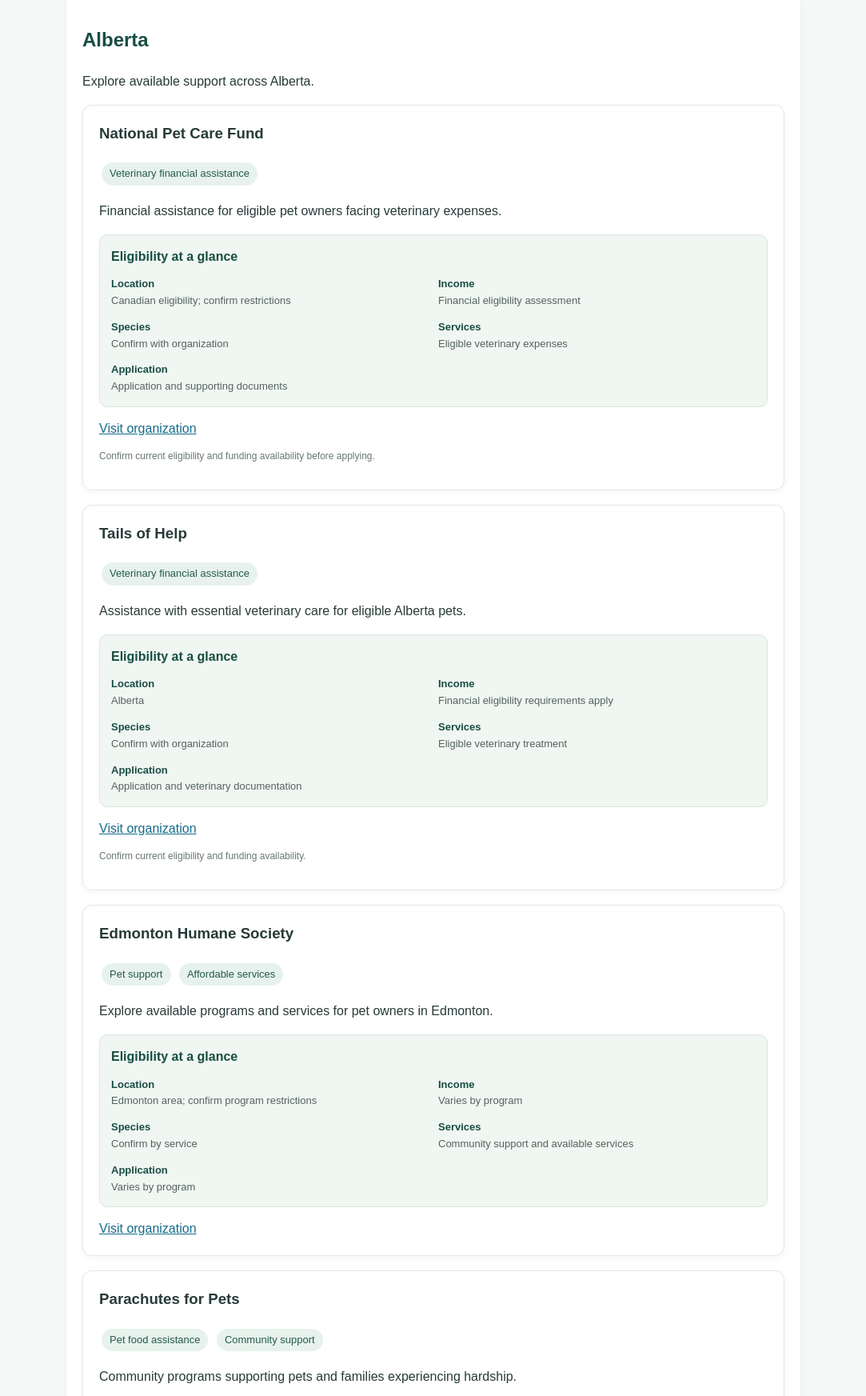
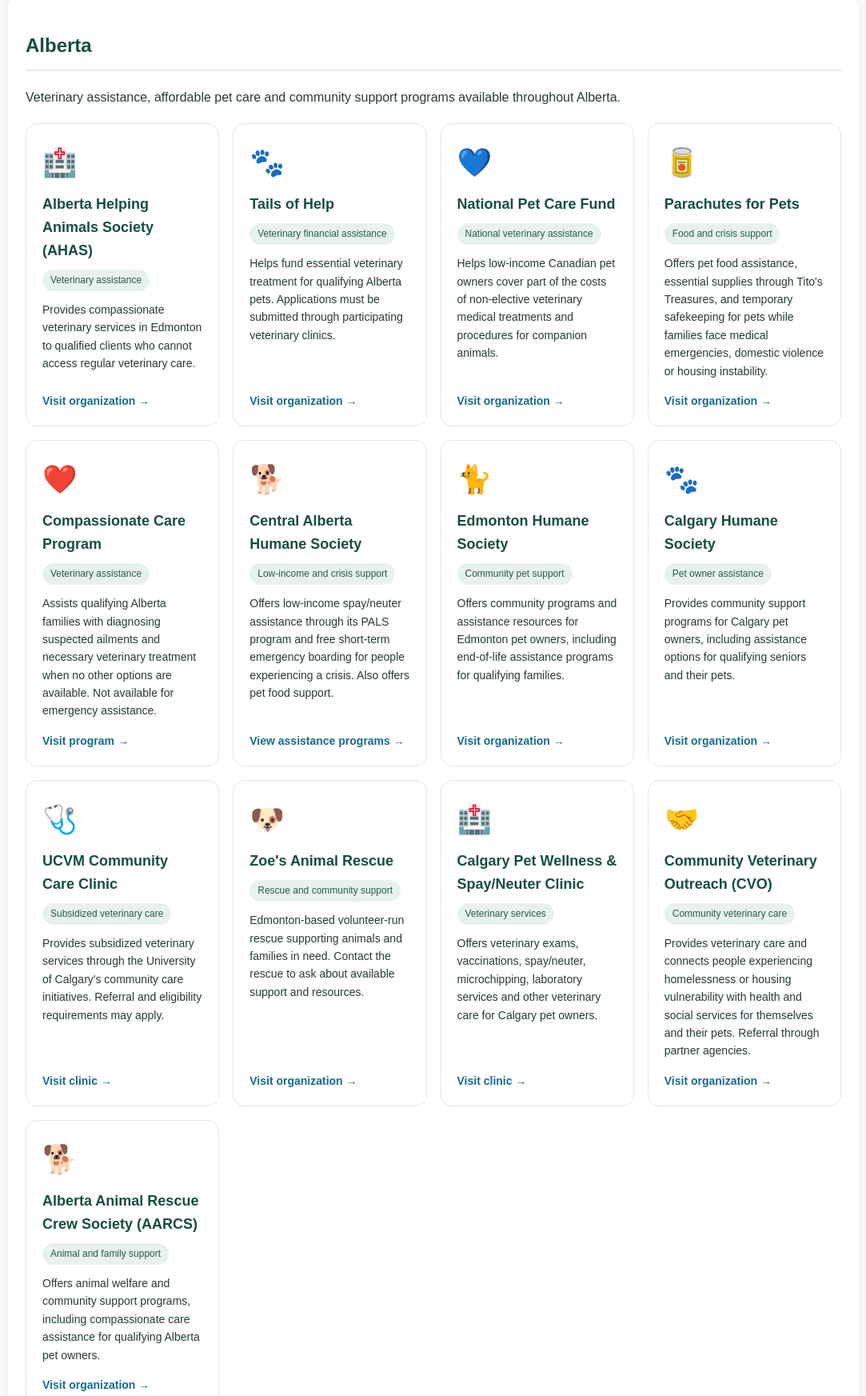
Before and after one commit to jblakeley86/canadian-pet-support-network, a plain HTML site: page financial-assistance.html in a window 1280 px wide. Shown: the part 718-2463 px from the top of the page at 80% size, without its empty margins (98-1181 px from the left). Drawn offline with Linux system fonts and the light colour scheme.

Commit message:
Update title and improve styling in HTML

```diff
--- a/financial-assistance.html
+++ b/financial-assistance.html
@@ -4,10 +4,13 @@
 <head>
 <meta charset="UTF-8">
 <meta name="viewport" content="width=device-width, initial-scale=1.0">
-<title>Pet Financial Assistance | CPSN</title>
+
+<title>Pet Financial Assistance | Canadian Pet Support Network</title>
 
 <style>
-* { box-sizing: border-box; }
+* {
+  box-sizing: border-box;
+}
 
 body {
   margin: 0;
@@ -20,101 +23,138 @@ body {
 header {
   background: #174d43;
   color: white;
-  padding: 35px 20px;
+  padding: 38px 20px;
   text-align: center;
 }
 
-main {
-  max-width: 950px;
-  margin: 30px auto;
-  padding: 0 16px;
+header h1 {
+  margin: 0 0 10px;
 }
 
-.intro, .province, .organization {
+header p {
+  margin: 5px 0;
+}
+
+main {
+  max-width: 1100px;
+  margin: 30px auto;
+  padding: 0 18px;
+}
+
+.intro,
+.rescue-notice,
+.province {
   background: white;
-  border-radius: 12px;
-  padding: 20px;
-  margin-bottom: 18px;
+  border-radius: 14px;
+  padding: 22px;
+  margin-bottom: 22px;
   box-shadow: 0 2px 8px #0000000c;
 }
 
-.province h2 { color: #174d43; }
+.rescue-notice {
+  border-left: 5px solid #d69b43;
+  background: #fffaf0;
+}
+
+.rescue-notice h2 {
+  margin-top: 0;
+  color: #76501d;
+}
+
+.province h2 {
+  color: #174d43;
+  border-bottom: 2px solid #e3ece7;
+  padding-bottom: 10px;
+}
+
+.organization-grid {
+  display: grid;
+  grid-template-columns: repeat(auto-fit, minmax(240px, 1fr));
+  gap: 17px;
+  margin-top: 20px;
+}
 
 .organization {
+  background: white;
   border: 1px solid #e1e9e5;
+  border-radius: 14px;
+  padding: 20px;
+  display: flex;
+  flex-direction: column;
+  transition: transform 0.2s, box-shadow 0.2s;
 }
 
-.organization h3 { margin-top: 0; }
+.organization:hover {
+  transform: translateY(-3px);
+  box-shadow: 0 5px 16px #00000012;
+}
 
-.tag {
+.organization-icon {
+  font-size: 35px;
+  margin-bottom: 10px;
+}
+
+.organization h3 {
+  color: #174d43;
+  font-size: 18px;
+  margin: 0 0 9px;
+}
+
+.organization p {
+  font-size: 14px;
+  margin: 0 0 15px;
+  flex-grow: 1;
+}
+
+.category {
   display: inline-block;
   background: #e8f2ed;
   color: #245b4d;
+  border-radius: 20px;
   padding: 4px 10px;
-  border-radius: 20px;
-  font-size: 13px;
-  margin: 3px;
+  font-size: 12px;
+  margin-bottom: 12px;
+  align-self: flex-start;
 }
 
-.eligibility {
-  background: #f0f6f2;
-  border: 1px solid #d7e5dc;
-  border-radius: 10px;
-  padding: 14px;
-  margin: 14px 0;
+.organization a {
+  color: #176b8a;
+  font-weight: bold;
+  text-decoration: none;
+  font-size: 14px;
+  margin-top: auto;
 }
 
-.eligibility h4 {
-  margin: 0 0 12px;
-  color: #174d43;
+.organization a:hover {
+  text-decoration: underline;
 }
 
-.eligibility-grid {
-  display: grid;
-  grid-template-columns: 1fr 1fr;
-  gap: 12px;
+.coming {
+  color: #777;
 }
-
-.eligibility-item {
-  font-size: 13px;
-}
-
-.eligibility-item strong {
-  display: block;
-  color: #174d43;
-}
-
-.eligibility-item span {
-  color: #52645e;
-}
-
-.rescue-first {
-  background: #fff4df;
-  border-left: 4px solid #d59b3b;
-  padding: 16px;
-  border-radius: 8px;
-  margin-bottom: 20px;
-}
-
-.verification {
-  font-size: 12px;
-  color: #687872;
-  margin-top: 12px;
-}
-
-a { color: #176b8a; }
-
-.coming { color: #777; }
 
 footer {
   text-align: center;
-  padding: 25px;
+  padding: 28px 20px;
   background: #174d43;
   color: white;
+  margin-top: 40px;
 }
 
-@media(max-width: 500px) {
-  .eligibility-grid {
+footer p {
+  margin: 5px;
+}
+
+@media (max-width: 600px) {
+  header {
+    padding: 28px 16px;
+  }
+
+  main {
+    padding: 0 12px;
+  }
+
+  .organization-grid {
     grid-template-columns: 1fr;
   }
 }
@@ -132,255 +172,253 @@ footer {
 <main>
 
 <section class="intro">
-<h2>Find Help for Your Pet</h2>
-<p>Explore organizations offering veterinary financial assistance,
-affordable veterinary services, pet food support and other resources.</p>
-<p><strong>Important:</strong> Funding, eligibility and application
-availability vary. Contact each organization to confirm current details.</p>
+  <h2>🐾 Find Help for Your Pet</h2>
+  <p>
+    Finding affordable veterinary care and pet support can be
+    difficult. We've gathered organizations and resources
+    across Canada to help keep pets healthy and with their families.
+  </p>
+  <p>
+    Browse the resources below to find veterinary assistance,
+    affordable services, pet food programs and emergency support.
+  </p>
+  <p>
+    <strong>Please note:</strong> Programs, eligibility,
+    funding availability and services can change.
+    Contact each organization directly to confirm current details.
+  </p>
 </section>
 
-<div class="rescue-first">
-<h3>🐾 Adopted your pet from a rescue?</h3>
-<p>Contact your adoption rescue first before applying for outside
-financial assistance. Your rescue may offer post-adoption veterinary
-support, emergency funding, payment assistance or referrals.</p>
-</div>
+<section class="rescue-notice">
+  <h2>❤️ Adopted Your Pet From a Rescue?</h2>
+  <p>
+    Before applying elsewhere, contact the rescue organization
+    you adopted your pet from. Many rescues have their own
+    assistance programs, veterinary partnerships or may be able
+    to help with unexpected medical expenses.
+  </p>
+</section>
 
 <section class="province">
+
 <h2>Alberta</h2>
-<p>Explore available support across Alberta.</p>
 
-<!-- ORGANIZATION CARD TEMPLATE -->
-<!-- Each organization displays eligibility before visitors click. -->
+<p>
+  Veterinary assistance, affordable pet care and community
+  support programs available throughout Alberta.
+</p>
 
-<div class="organization">
+<div class="organization-grid">
+
+  <article class="organization">
+    <div class="organization-icon">🏥</div>
+    <h3>Alberta Helping Animals Society (AHAS)</h3>
+    <span class="category">Veterinary assistance</span>
+    <p>
+      Provides compassionate veterinary services in Edmonton
+      to qualified clients who cannot access regular veterinary care.
+    </p>
+    <a href="https://www.ahas.ca/" target="_blank" rel="noopener">
+      Visit organization →
+    </a>
+  </article>
+
+  <article class="organization">
+    <div class="organization-icon">🐾</div>
+    <h3>Tails of Help</h3>
+    <span class="category">Veterinary financial assistance</span>
+    <p>
+      Helps fund essential veterinary treatment for qualifying
+      Alberta pets. Applications must be submitted through
+      participating veterinary clinics.
+    </p>
+    <a href="https://tailsofhelp.ca/" target="_blank" rel="noopener">
+      Visit organization →
+    </a>
+  </article>
+
+  <article class="organization">
+    <div class="organization-icon">💙</div>
     <h3>National Pet Care Fund</h3>
-<span class="tag">Veterinary financial assistance</span>
-<p>Financial assistance for eligible pet owners facing veterinary expenses.</p>
-<div class="eligibility">
-<h4>Eligibility at a glance</h4>
-<div class="eligibility-grid">
-<div class="eligibility-item"><strong>Location</strong><span>Canadian eligibility; confirm restrictions</span></div>
-<div class="eligibility-item"><strong>Income</strong><span>Financial eligibility assessment</span></div>
-<div class="eligibility-item"><strong>Species</strong><span>Confirm with organization</span></div>
-<div class="eligibility-item"><strong>Services</strong><span>Eligible veterinary expenses</span></div>
-<div class="eligibility-item"><strong>Application</strong><span>Application and supporting documents</span></div>
+    <span class="category">National veterinary assistance</span>
+    <p>
+      Helps low-income Canadian pet owners cover part of the
+      costs of non-elective veterinary medical treatments
+      and procedures for companion animals.
+    </p>
+    <a href="https://nationalpetcarefund.com/" target="_blank" rel="noopener">
+      Visit organization →
+    </a>
+  </article>
+
+  <article class="organization">
+    <div class="organization-icon">🥫</div>
+    <h3>Parachutes for Pets</h3>
+    <span class="category">Food and crisis support</span>
+    <p>
+      Offers pet food assistance, essential supplies through
+      Tito's Treasures, and temporary safekeeping for pets
+      while families face medical emergencies, domestic
+      violence or housing instability.
+    </p>
+    <a href="https://parachutesforpets.com/" target="_blank" rel="noopener">
+      Visit organization →
+    </a>
+  </article>
+
+  <article class="organization">
+    <div class="organization-icon">❤️</div>
+    <h3>Compassionate Care Program</h3>
+    <span class="category">Veterinary assistance</span>
+    <p>
+      Assists qualifying Alberta families with diagnosing
+      suspected ailments and necessary veterinary treatment
+      when no other options are available. Not available
+      for emergency assistance.
+    </p>
+    <a href="https://aarcs.ca/compassionate-care/" target="_blank" rel="noopener">
+      Visit program →
+    </a>
+  </article>
+
+  <article class="organization">
+    <div class="organization-icon">🐕</div>
+    <h3>Central Alberta Humane Society</h3>
+    <span class="category">Low-income and crisis support</span>
+    <p>
+      Offers low-income spay/neuter assistance through its
+      PALS program and free short-term emergency boarding
+      for people experiencing a crisis. Also offers pet food support.
+    </p>
+    <a href="https://cahumane.com/low-income-services/" target="_blank" rel="noopener">
+      View assistance programs →
+    </a>
+  </article>
+
+  <article class="organization">
+    <div class="organization-icon">🐈</div>
+    <h3>Edmonton Humane Society</h3>
+    <span class="category">Community pet support</span>
+    <p>
+      Offers community programs and assistance resources
+      for Edmonton pet owners, including end-of-life
+      assistance programs for qualifying families.
+    </p>
+    <a href="https://www.edmontonhumanesociety.com/" target="_blank" rel="noopener">
+      Visit organization →
+    </a>
+  </article>
+
+  <article class="organization">
+    <div class="organization-icon">🐾</div>
+    <h3>Calgary Humane Society</h3>
+    <span class="category">Pet owner assistance</span>
+    <p>
+      Provides community support programs for Calgary
+      pet owners, including assistance options for
+      qualifying seniors and their pets.
+    </p>
+    <a href="https://www.calgaryhumane.ca/" target="_blank" rel="noopener">
+      Visit organization →
+    </a>
+  </article>
+
+  <article class="organization">
+    <div class="organization-icon">🩺</div>
+    <h3>UCVM Community Care Clinic</h3>
+    <span class="category">Subsidized veterinary care</span>
+    <p>
+      Provides subsidized veterinary services through
+      the University of Calgary's community care initiatives.
+      Referral and eligibility requirements may apply.
+    </p>
+    <a href="https://vet.ucalgary.ca/" target="_blank" rel="noopener">
+      Visit clinic →
+    </a>
+  </article>
+
+  <article class="organization">
+    <div class="organization-icon">🐶</div>
+    <h3>Zoe's Animal Rescue</h3>
+    <span class="category">Rescue and community support</span>
+    <p>
+      Edmonton-based volunteer-run rescue supporting
+      animals and families in need. Contact the rescue
+      to ask about available support and resources.
+    </p>
+    <a href="https://www.zoesanimalrescue.org/" target="_blank" rel="noopener">
+      Visit organization →
+    </a>
+  </article>
+
+  <article class="organization">
+    <div class="organization-icon">🏥</div>
+    <h3>Calgary Pet Wellness & Spay/Neuter Clinic</h3>
+    <span class="category">Veterinary services</span>
+    <p>
+      Offers veterinary exams, vaccinations, spay/neuter,
+      microchipping, laboratory services and other
+      veterinary care for Calgary pet owners.
+    </p>
+    <a href="https://calgaryspayandneuter.ca/" target="_blank" rel="noopener">
+      Visit clinic →
+    </a>
+  </article>
+
+  <article class="organization">
+    <div class="organization-icon">🤝</div>
+    <h3>Community Veterinary Outreach (CVO)</h3>
+    <span class="category">Community veterinary care</span>
+    <p>
+      Provides veterinary care and connects people
+      experiencing homelessness or housing vulnerability
+      with health and social services for themselves and
+      their pets. Referral through partner agencies.
+    </p>
+    <a href="https://www.vetoutreach.org/" target="_blank" rel="noopener">
+      Visit organization →
+    </a>
+  </article>
+
+  <article class="organization">
+    <div class="organization-icon">🐕</div>
+    <h3>Alberta Animal Rescue Crew Society (AARCS)</h3>
+    <span class="category">Animal and family support</span>
+    <p>
+      Offers animal welfare and community support programs,
+      including compassionate care assistance for qualifying
+      Alberta pet owners.
+    </p>
+    <a href="https://aarcs.ca/" target="_blank" rel="noopener">
+      Visit organization →
+    </a>
+  </article>
+
 </div>
-</div>
-<a href="https://nationalpetcarefund.com/" target="_blank">Visit organization</a>
-<p class="verification">Confirm current eligibility and funding availability before applying.</p>
-</div>
-
-<div class="organization">
-<h3>Tails of Help</h3>
-<span class="tag">Veterinary financial assistance</span>
-<p>Assistance with essential veterinary care for eligible Alberta pets.</p>
-<div class="eligibility">
-<h4>Eligibility at a glance</h4>
-<div class="eligibility-grid">
-<div class="eligibility-item"><strong>Location</strong><span>Alberta</span></div>
-<div class="eligibility-item"><strong>Income</strong><span>Financial eligibility requirements apply</span></div>
-<div class="eligibility-item"><strong>Species</strong><span>Confirm with organization</span></div>
-<div class="eligibility-item"><strong>Services</strong><span>Eligible veterinary treatment</span></div>
-<div class="eligibility-item"><strong>Application</strong><span>Application and veterinary documentation</span></div>
-</div>
-</div>
-<a href="https://tailsofhelp.ca/" target="_blank">Visit organization</a>
-<p class="verification">Confirm current eligibility and funding availability.</p>
-</div>
-
-<div class="organization">
-<h3>Edmonton Humane Society</h3>
-<span class="tag">Pet support</span>
-<span class="tag">Affordable services</span>
-<p>Explore available programs and services for pet owners in Edmonton.</p>
-<div class="eligibility">
-<h4>Eligibility at a glance</h4>
-<div class="eligibility-grid">
-<div class="eligibility-item"><strong>Location</strong><span>Edmonton area; confirm program restrictions</span></div>
-<div class="eligibility-item"><strong>Income</strong><span>Varies by program</span></div>
-<div class="eligibility-item"><strong>Species</strong><span>Confirm by service</span></div>
-<div class="eligibility-item"><strong>Services</strong><span>Community support and available services</span></div>
-<div class="eligibility-item"><strong>Application</strong><span>Varies by program</span></div>
-</div>
-</div>
-<a href="https://www.edmontonhumanesociety.com/" target="_blank">Visit organization</a>
-</div>
-
-<div class="organization">
-<h3>Parachutes for Pets</h3>
-<span class="tag">Pet food assistance</span>
-<span class="tag">Community support</span>
-<p>Community programs supporting pets and families experiencing hardship.</p>
-<div class="eligibility">
-<h4>Eligibility at a glance</h4>
-<div class="eligibility-grid">
-<div class="eligibility-item"><strong>Location</strong><span>Calgary area; confirm program coverage</span></div>
-<div class="eligibility-item"><strong>Income</strong><span>Varies by program</span></div>
-<div class="eligibility-item"><strong>Species</strong><span>Confirm by program</span></div>
-<div class="eligibility-item"><strong>Services</strong><span>Pet food and community support</span></div>
-<div class="eligibility-item"><strong>Application</strong><span>Contact organization</span></div>
-</div>
-</div>
-<a href="https://parachutesforpets.com/" target="_blank">Visit organization</a>
-</div>
-
-<div class="organization">
-<h3>Alberta Animal Rescue Crew Society (AARCS)</h3>
-<span class="tag">Animal welfare</span>
-<span class="tag">Community support</span>
-<p>Explore available animal welfare and community assistance programs.</p>
-<div class="eligibility">
-<h4>Eligibility at a glance</h4>
-<div class="eligibility-grid">
-<div class="eligibility-item"><strong>Location</strong><span>Alberta; program dependent</span></div>
-<div class="eligibility-item"><strong>Income</strong><span>Varies by program</span></div>
-<div class="eligibility-item"><strong>Species</strong><span>Dogs and cats; confirm service</span></div>
-<div class="eligibility-item"><strong>Services</strong><span>Animal welfare and community programs</span></div>
-<div class="eligibility-item"><strong>Application</strong><span>Contact organization</span></div>
-</div>
-</div>
-<a href="https://aarcs.ca/" target="_blank">Visit organization</a>
-</div>
-
-<div class="organization">
-<h3>Alberta Helping Animals Society</h3>
-<span class="tag">Veterinary assistance</span>
-<p>Explore assistance programs for animals in need.</p>
-<div class="eligibility">
-<h4>Eligibility at a glance</h4>
-<div class="eligibility-grid">
-<div class="eligibility-item"><strong>Location</strong><span>Alberta; confirm coverage</span></div>
-<div class="eligibility-item"><strong>Income</strong><span>Contact to confirm</span></div>
-<div class="eligibility-item"><strong>Species</strong><span>Contact to confirm</span></div>
-<div class="eligibility-item"><strong>Services</strong><span>Veterinary assistance; confirm covered expenses</span></div>
-<div class="eligibility-item"><strong>Application</strong><span>Contact organization</span></div>
-</div>
-</div>
-<a href="https://www.ahas.ca/" target="_blank">Visit organization</a>
-</div>
-
-<div class="organization">
-<h3>Central Alberta Humane Society</h3>
-<span class="tag">Affordable veterinary services</span>
-<span class="tag">Pet food support</span>
-<p>Explore local pet support and assistance programs.</p>
-<div class="eligibility">
-<h4>Eligibility at a glance</h4>
-<div class="eligibility-grid">
-<div class="eligibility-item"><strong>Location</strong><span>Central Alberta; confirm coverage</span></div>
-<div class="eligibility-item"><strong>Income</strong><span>Varies by program</span></div>
-<div class="eligibility-item"><strong>Species</strong><span>Confirm by program</span></div>
-<div class="eligibility-item"><strong>Services</strong><span>Available community support</span></div>
-<div class="eligibility-item"><strong>Application</strong><span>Contact organization</span></div>
-</div>
-</div>
-<a href="https://www.cahumane.com/" target="_blank">Visit organization</a>
-</div>
-
-<div class="organization">
-<h3>Calgary Humane Society</h3>
-<span class="tag">Pet owner support</span>
-<span class="tag">Veterinary assistance</span>
-<p>Explore community programs and available assistance for Calgary pet owners.</p>
-<div class="eligibility">
-<h4>Eligibility at a glance</h4>
-<div class="eligibility-grid">
-<div class="eligibility-item"><strong>Location</strong><span>Calgary area; program dependent</span></div>
-<div class="eligibility-item"><strong>Income</strong><span>Varies by program</span></div>
-<div class="eligibility-item"><strong>Species</strong><span>Confirm by program</span></div>
-<div class="eligibility-item"><strong>Services</strong><span>Community programs and veterinary support</span></div>
-<div class="eligibility-item"><strong>Application</strong><span>Contact organization</span></div>
-</div>
-</div>
-<a href="https://www.calgaryhumane.ca/" target="_blank">Visit organization</a>
-</div>
-
-<div class="organization">
-<h3>UCVM Community Care Clinic</h3>
-<span class="tag">Subsidized veterinary care</span>
-<p>Affordable veterinary care through community partnerships and eligibility requirements.</p>
-<div class="eligibility">
-<h4>Eligibility at a glance</h4>
-<div class="eligibility-grid">
-<div class="eligibility-item"><strong>Location</strong><span>Calgary; confirm program coverage</span></div>
-<div class="eligibility-item"><strong>Income</strong><span>Eligibility requirements apply</span></div>
-<div class="eligibility-item"><strong>Species</strong><span>Confirm with clinic</span></div>
-<div class="eligibility-item"><strong>Services</strong><span>Subsidized care; confirm available services</span></div>
-<div class="eligibility-item"><strong>Application</strong><span>Contact clinic</span></div>
-</div>
-</div>
-<a href="https://vet.ucalgary.ca/" target="_blank">Visit organization</a>
-</div>
-
-<!-- ADDITIONAL ORGANIZATIONS -->
-
-<div class="organization">
-<h3>Zoe's Animal Rescue</h3>
-<span class="tag">Rescue support</span>
-<span class="tag">Community assistance</span>
-<p>Contact the rescue about available assistance and community support programs.</p>
-<div class="eligibility">
-<h4>Eligibility at a glance</h4>
-<div class="eligibility-grid">
-<div class="eligibility-item"><strong>Location</strong><span>Alberta; confirm service area</span></div>
-<div class="eligibility-item"><strong>Income</strong><span>Contact to confirm</span></div>
-<div class="eligibility-item"><strong>Species</strong><span>Confirm by program</span></div>
-<div class="eligibility-item"><strong>Services</strong><span>Confirm available assistance</span></div>
-<div class="eligibility-item"><strong>Application</strong><span>Contact organization</span></div>
-</div>
-</div>
-<p class="verification">Organization contact details and current assistance programs require verification.</p>
-</div>
-
-<div class="organization">
-<h3>Calgary Pet Wellness & Spay/Neuter Clinic</h3>
-<span class="tag">Affordable veterinary services</span>
-<span class="tag">Spay and neuter</span>
-<p>Veterinary wellness and spay/neuter services. This is a low-cost care resource, not necessarily a financial grant program.</p>
-<div class="eligibility">
-<h4>Eligibility at a glance</h4>
-<div class="eligibility-grid">
-<div class="eligibility-item"><strong>Location</strong><span>Calgary area</span></div>
-<div class="eligibility-item"><strong>Income</strong><span>Confirm whether income restrictions apply</span></div>
-<div class="eligibility-item"><strong>Species</strong><span>Confirm with clinic</span></div>
-<div class="eligibility-item"><strong>Services</strong><span>Wellness and spay/neuter; confirm services</span></div>
-<div class="eligibility-item"><strong>Application</strong><span>Contact clinic for booking and requirements</span></div>
-</div>
-</div>
-<p class="verification">Contact details and current service information require verification.</p>
-</div>
-
-<div class="organization">
-<h3>Community Veterinary Outreach</h3>
-<span class="tag">Community veterinary care</span>
-<span class="tag">Preventive care</span>
-<p>Veterinary outreach for people experiencing homelessness or vulnerable housing situations in participating communities.</p>
-<div class="eligibility">
-<h4>Eligibility at a glance</h4>
-<div class="eligibility-grid">
-<div class="eligibility-item"><strong>Location</strong><span>Selected Canadian communities; confirm active locations</span></div>
-<div class="eligibility-item"><strong>Income</strong><span>Specific program eligibility applies</span></div>
-<div class="eligibility-item"><strong>Species</strong><span>Confirm with local program</span></div>
-<div class="eligibility-item"><strong>Services</strong><span>Preventive veterinary services; varies by location</span></div>
-<div class="eligibility-item"><strong>Application</strong><span>Referral requirements may apply</span></div>
-</div>
-</div>
-<p class="verification">Alberta and Calgary service availability must be confirmed before referral.</p>
-</div>
-
 </section>
 
 <section class="province">
   <h2>More Canadian Provinces & Territories</h2>
-<p class="coming">Additional directories coming soon:</p>
-<p>British Columbia · Saskatchewan · Manitoba · Ontario · Quebec · New Brunswick · Nova Scotia · Prince Edward Island · Newfoundland and Labrador · Yukon · Northwest Territories · Nunavut</p>
+  <p>
+    We're building a national directory of veterinary
+    financial assistance, affordable care and pet support
+    programs.
+  </p>
+  <p class="coming">
+    Additional provincial and territorial directories coming soon:
+  </p>
+  <p>
+    British Columbia · Saskatchewan · Manitoba · Ontario ·
+    Quebec · New Brunswick · Nova Scotia ·
+    Prince Edward Island · Newfoundland and Labrador ·
+    Yukon · Northwest Territories · Nunavut
+  </p>
 </section>
 
 </main>
 
 <footer>
-<p>Canadian Pet Support Network</p>
+  <p><strong>Canadian Pet Support Network</strong></p>
   <p>Making veterinary care more accessible for pets across Canada.</p>
 </footer>
 
```
Lines whose indentation alone changed are shown as unchanged.
